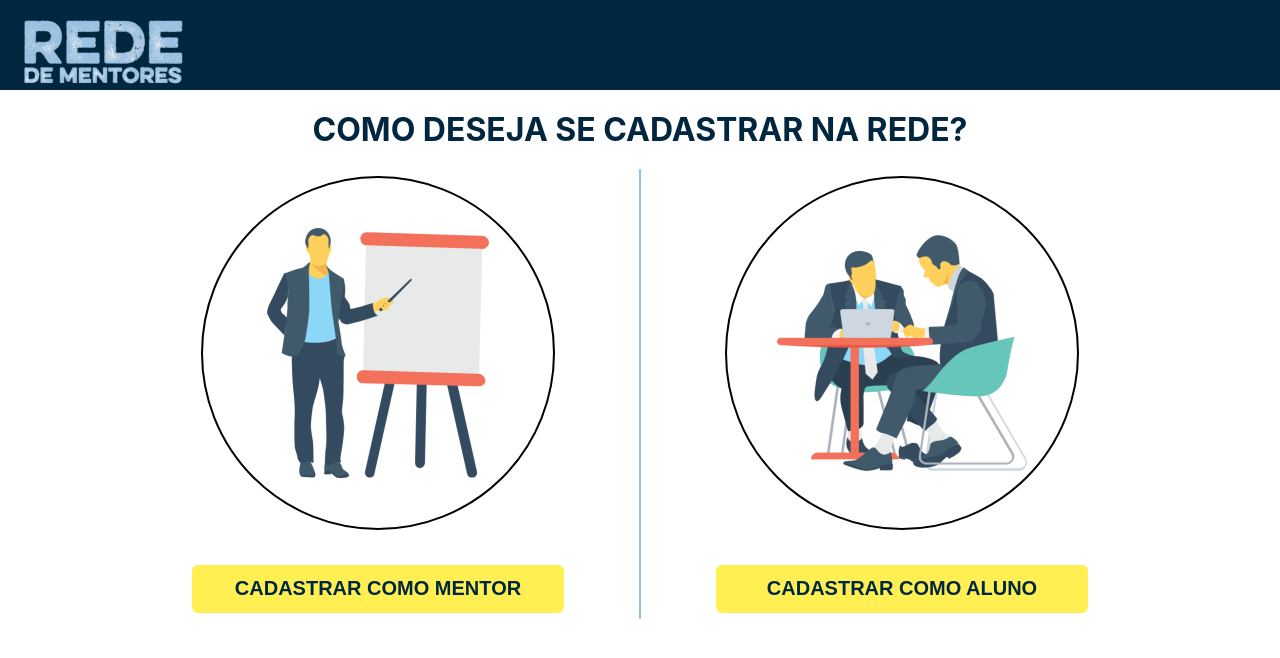
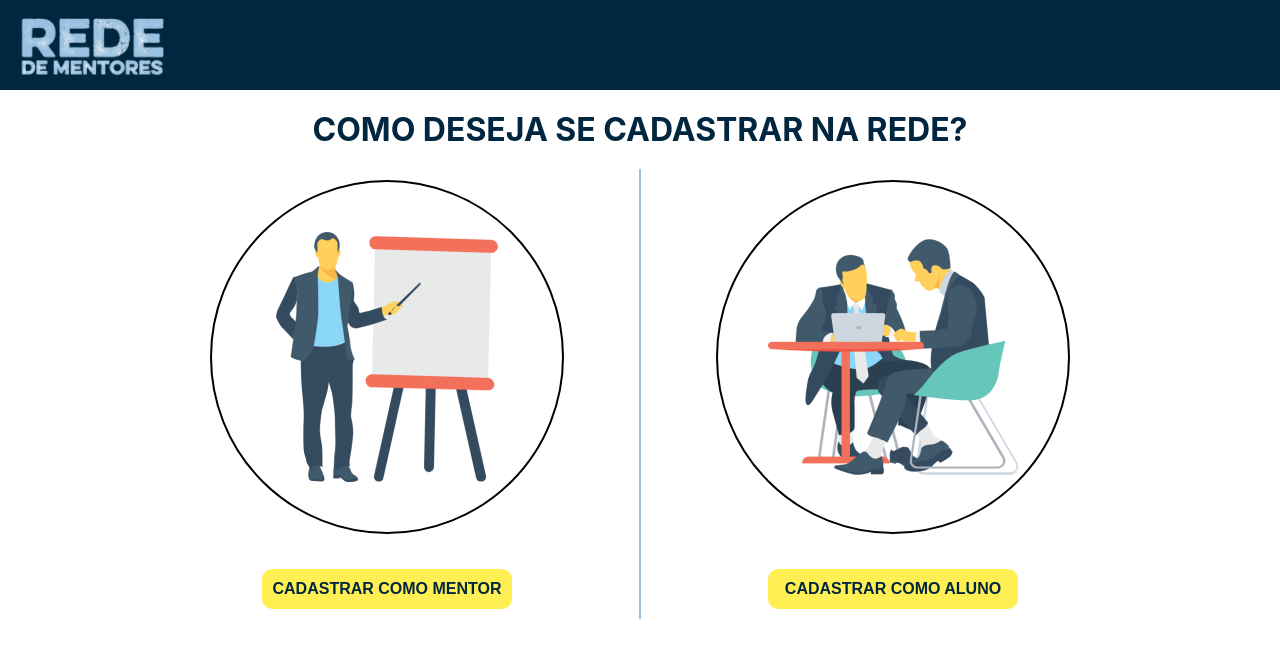
Before and after one commit to matheustosin/Frontend, a React (Create React App) app: page /register in a window 1280 px wide. Shown: the top 658 px of the page. Built offline with nearby package versions, Linux system fonts and the light colour scheme.

Commit message:
Iniciando componentização

```diff
--- /dev/null
+++ b/src/components/Header/Header.jsx
@@ -0,0 +1,26 @@
+import React from 'react';
+
+import logo from "../../assets/logo2.png";
+
+import { string, func, bool } from 'prop-types';
+import Logo from './StyledComponents';
+import Container from './StyledComponents';
+
+const Header = ({
+  descricao,
+}) => (
+  <Container>
+    <Container.Logo src={logo} />
+    {descricao}
+  </Container>
+);
+
+Header.propTypes = {
+  descricao: string,
+};
+
+Header.defaultProps = {
+  descricao: '',
+};
+
+export default Header;
--- /dev/null
+++ b/src/components/Header/StyledComponents/index.jsx
@@ -0,0 +1,14 @@
+import styled from 'styled-components';
+
+import Logo from './logo';
+
+const Container = styled.div`
+    height: 90px;
+    background: #00273f 0% 0% no-repeat padding-box;
+    opacity: 1;
+    overflow: hidden;
+`;
+
+Container.Logo = Logo;
+
+export default Container;
--- /dev/null
+++ b/src/components/Header/StyledComponents/logo.jsx
@@ -0,0 +1,10 @@
+import styled from 'styled-components';
+
+const Logo = styled.img`
+margin-left: auto;
+margin-right: auto;
+height: 6em;
+
+`;
+
+export default Logo;
--- /dev/null
+++ b/src/components/RedeButton/RedeButton.jsx
@@ -0,0 +1,29 @@
+import React from 'react';
+import { string, func, bool } from 'prop-types';
+import Button from './StyledComponents';
+
+const RedeButton = ({
+  descricao,
+  onClick,
+  desabilitado,
+}) => (
+  <Button
+    onClick={onClick}
+    disabled={desabilitado}
+  >
+    {descricao}
+  </Button>
+);
+
+RedeButton.propTypes = {
+  descricao: string,
+  onClick: func.isRequired,
+  desabilitado: bool,
+};
+
+RedeButton.defaultProps = {
+  descricao: '',
+  desabilitado: false,
+};
+
+export default RedeButton;
--- /dev/null
+++ b/src/components/RedeButton/StyledComponents/Desabilitado.jsx
@@ -0,0 +1,8 @@
+import { css } from 'styled-components';
+
+const Desabilitado = css`
+  background-color: #d2d0d0;
+  color: #ffffff;
+`;
+
+export default Desabilitado;
--- /dev/null
+++ b/src/components/RedeButton/StyledComponents/index.jsx
@@ -0,0 +1,29 @@
+import styled from 'styled-components';
+import Desabilitado from './Desabilitado';
+
+const Button = styled.button`
+  border: none;
+  width: 250px;
+  height: 40px;
+  color: #00273f;
+  cursor: pointer;
+  font-size: 1rem;
+  transition: 0.3s;
+  font-weight: 600;
+  border-radius: 10px;
+  background-color: #ffef52;
+
+  :hover {
+    box-shadow: 0 0 15px rgb(255, 240, 109);
+  }
+
+  :focus {
+    outline: none;
+  }
+
+  ${({ disabled }) => disabled && Desabilitado}
+`;
+
+Button.displayName = 'Button';
+
+export default Button;
--- a/src/pages/register/Register.css
+++ b/src/pages/register/Register.css
@@ -30,11 +30,6 @@
   display: flex;
   flex-wrap: wrap;
   justify-content: center;
-}
-
-.logo {
-  width: 203px;
-  height: 107px;
 }
 
 button {
@@ -73,10 +68,3 @@ button {
   margin-left: 75px;
   margin-right: 75px;
 }
-
-.title {
-  text-align: center;
-  margin-top: 20px;
-  margin-bottom: 20px;
-  color: #00273f;
-}
--- a/src/pages/register/Register.js
+++ b/src/pages/register/Register.js
@@ -4,20 +4,16 @@ import logo from "../../assets/logo2.png";
 import interview from "../../assets/interview.png";
 import teacher from "../../assets/teacher.png";
 
+import RedeButton from '../../components/RedeButton/RedeButton';
+import Header from '../../components/Header/Header';
+import Container from './StyledComponents';
 import "./Register.css";
 
 export default function Register() {
   return (
-    <React.Fragment>
-      <div className="register-background-container">
-        <div className="register-panel-container">
-          <img className="logo" alt="rede-de-mentores-logo" src={logo} />
-        </div>
-      </div>
-
-      <div className="title">
-        <h1>COMO DESEJA SE CADASTRAR NA REDE?</h1>
-      </div>
+  <React.Fragment>
+    <Header/>
+    <Container.Title>COMO DESEJA SE CADASTRAR NA REDE?</Container.Title>
 
       <div className="Register">
         <div className="register-panel-form">
@@ -29,7 +25,8 @@ export default function Register() {
                 src={teacher}
               />
             </div>
-            <button type="button">CADASTRAR COMO MENTOR</button>
+            <RedeButton type="button" descricao="CADASTRAR COMO MENTOR" />
+
           </div>
 
           <div className="register-separator" />
@@ -42,7 +39,7 @@ export default function Register() {
                 src={interview}
               />
             </div>
-            <button type="button">CADASTRAR COMO ALUNO</button>
+            <RedeButton type="button" descricao="CADASTRAR COMO ALUNO" />
           </div>
         </div>
       </div>
--- /dev/null
+++ b/src/pages/register/StyledComponents/index.jsx
@@ -0,0 +1,11 @@
+import styled from 'styled-components';
+
+import Title from './title';
+
+const Container = styled.div`
+
+`;
+
+Container.Title = Title;
+
+export default Container;
--- /dev/null
+++ b/src/pages/register/StyledComponents/title.jsx
@@ -0,0 +1,10 @@
+import styled from 'styled-components';
+
+const Title = styled.h1`
+    text-align: center;
+    margin-top: 20px;
+    margin-bottom: 20px;
+    color: #00273f;
+`;
+
+export default Title;
```
Also changed, not shown: package.json (+23 -2 lines), 2 other files (tests, documents, lock files or other folders).
